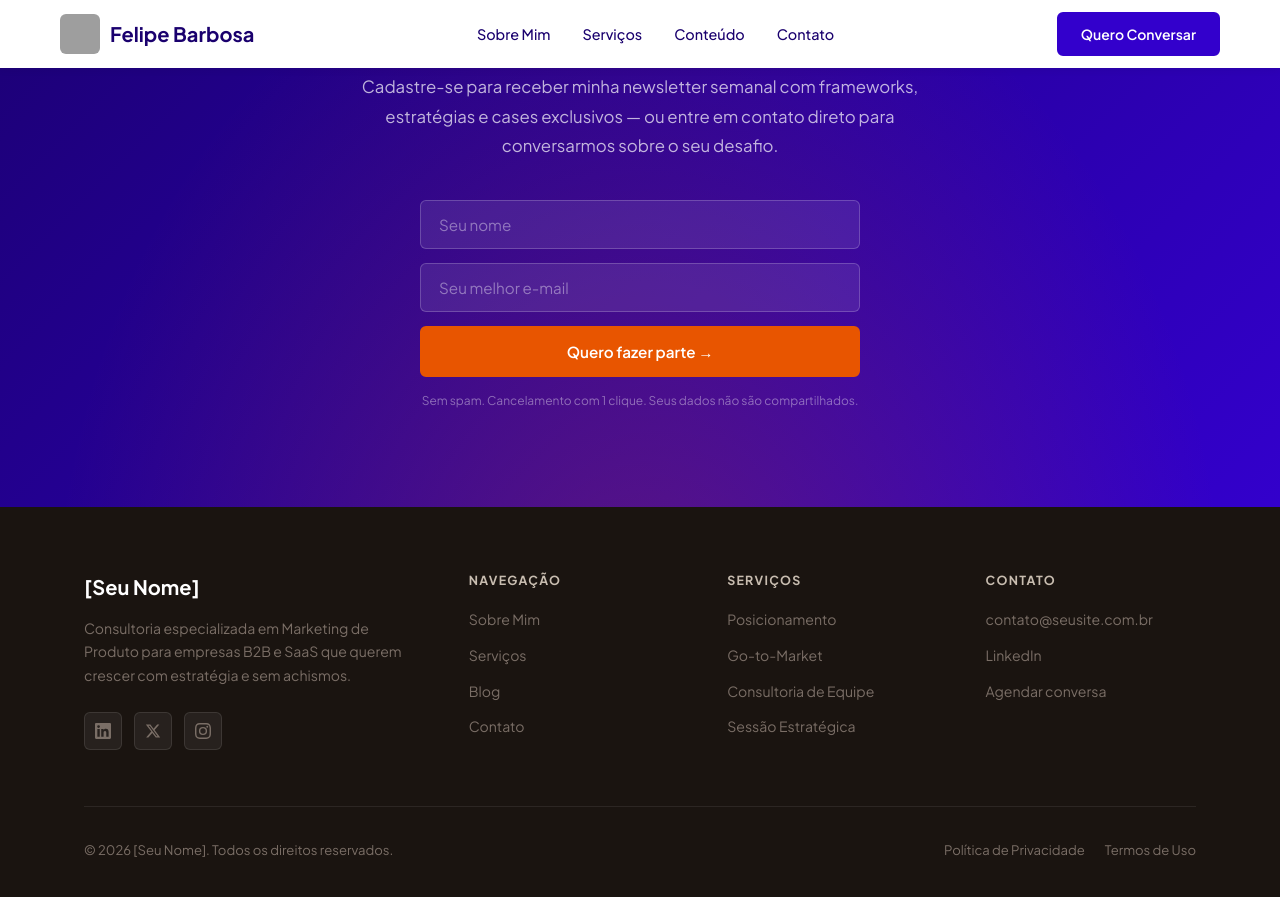
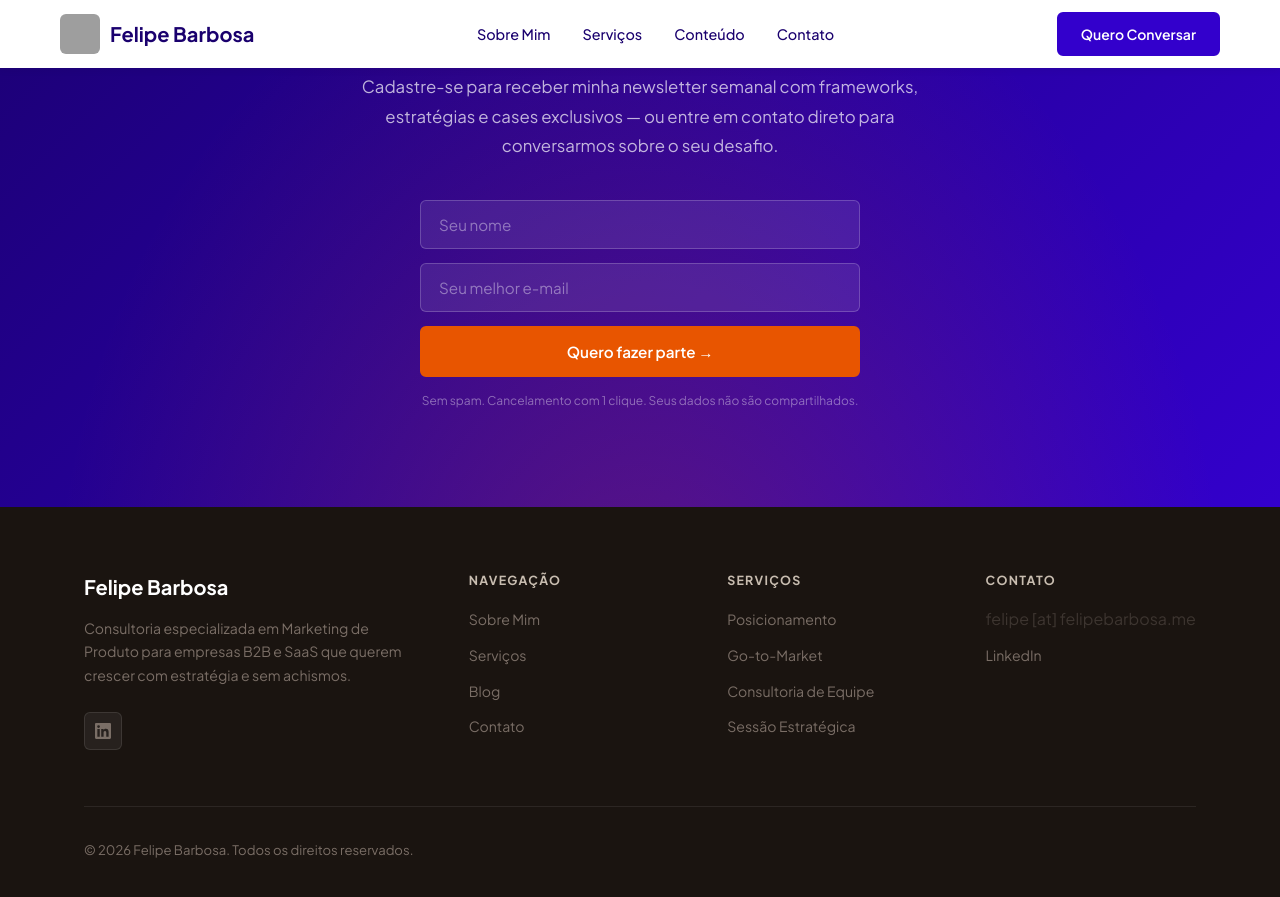
Before and after one commit to felipe-c-barbosa/claude-code-project, a Jekyll site: the page built from consultoria.html, in a window 1280 px wide and 900 px high, scrolled down 3782 px. Shown: the top 897 px of the window. Built offline with Jekyll 4.4.1, drawn with Linux system fonts in a browser that asks for light colours; grey boxes are pictures that could not be loaded.

Commit message:
Edited footer with social and removing info

```diff
--- a/consultoria.html
+++ b/consultoria.html
@@ -465,30 +465,30 @@ permalink: /
 
       <!-- Brand -->
       <div class="footer-brand">
-        <a href="/" class="nav-logo">[Seu Nome]</a>
+        <a href="/" class="nav-logo">Felipe Barbosa</a>
         <p class="footer-tagline">
           Consultoria especializada em Marketing de Produto para empresas
           B2B e SaaS que querem crescer com estratégia e sem achismos.
         </p>
         <div class="footer-social">
           <!-- LinkedIn -->
-          <a href="https://linkedin.com/in/seu-perfil" target="_blank" rel="noopener" class="social-link" aria-label="LinkedIn">
+          <a href="https://www.linkedin.com/in/felipecardosobarbosa/" target="_blank" rel="noopener" class="social-link" aria-label="LinkedIn">
             <svg xmlns="http://www.w3.org/2000/svg" viewBox="0 0 24 24" fill="currentColor">
               <path d="M20.447 20.452h-3.554v-5.569c0-1.328-.027-3.037-1.852-3.037-1.853 0-2.136 1.445-2.136 2.939v5.667H9.351V9h3.414v1.561h.046c.477-.9 1.637-1.85 3.37-1.85 3.601 0 4.267 2.37 4.267 5.455v6.286zM5.337 7.433a2.062 2.062 0 01-2.063-2.065 2.064 2.064 0 112.063 2.065zm1.782 13.019H3.555V9h3.564v11.452zM22.225 0H1.771C.792 0 0 .774 0 1.729v20.542C0 23.227.792 24 1.771 24h20.451C23.2 24 24 23.227 24 22.271V1.729C24 .774 23.2 0 22.222 0h.003z"/>
             </svg>
           </a>
           <!-- Twitter / X -->
-          <a href="https://twitter.com/seu-perfil" target="_blank" rel="noopener" class="social-link" aria-label="Twitter / X">
+          <!-- a href="https://twitter.com/seu-perfil" target="_blank" rel="noopener" class="social-link" aria-label="Twitter / X">
             <svg xmlns="http://www.w3.org/2000/svg" viewBox="0 0 24 24" fill="currentColor">
               <path d="M18.244 2.25h3.308l-7.227 8.26 8.502 11.24H16.17l-5.214-6.817L4.99 21.75H1.68l7.73-8.835L1.254 2.25H8.08l4.713 6.231zm-1.161 17.52h1.833L7.084 4.126H5.117z"/>
             </svg>
-          </a>
+          </a -->
           <!-- Instagram -->
-          <a href="https://instagram.com/seu-perfil" target="_blank" rel="noopener" class="social-link" aria-label="Instagram">
+          <!-- a href="https://instagram.com/seu-perfil" target="_blank" rel="noopener" class="social-link" aria-label="Instagram">
             <svg xmlns="http://www.w3.org/2000/svg" viewBox="0 0 24 24" fill="currentColor">
               <path d="M12 2.163c3.204 0 3.584.012 4.85.07 3.252.148 4.771 1.691 4.919 4.919.058 1.265.069 1.645.069 4.849 0 3.205-.012 3.584-.069 4.849-.149 3.225-1.664 4.771-4.919 4.919-1.266.058-1.644.07-4.85.07-3.204 0-3.584-.012-4.849-.07-3.26-.149-4.771-1.699-4.919-4.92-.058-1.265-.07-1.644-.07-4.849 0-3.204.013-3.583.07-4.849.149-3.227 1.664-4.771 4.919-4.919 1.266-.057 1.645-.069 4.849-.069zM12 0C8.741 0 8.333.014 7.053.072 2.695.272.273 2.69.073 7.052.014 8.333 0 8.741 0 12c0 3.259.014 3.668.072 4.948.2 4.358 2.618 6.78 6.98 6.98C8.333 23.986 8.741 24 12 24c3.259 0 3.668-.014 4.948-.072 4.354-.2 6.782-2.618 6.979-6.98.059-1.28.073-1.689.073-4.948 0-3.259-.014-3.667-.072-4.947-.196-4.354-2.617-6.78-6.979-6.98C15.668.014 15.259 0 12 0zm0 5.838a6.162 6.162 0 100 12.324 6.162 6.162 0 000-12.324zM12 16a4 4 0 110-8 4 4 0 010 8zm6.406-11.845a1.44 1.44 0 100 2.881 1.44 1.44 0 000-2.881z"/>
             </svg>
-          </a>
+          </a -->
         </div>
       </div>
 
@@ -518,9 +518,9 @@ permalink: /
       <div class="footer-col">
         <h4>Contato</h4>
         <ul class="footer-links">
-          <li><a href="mailto:contato@seusite.com.br">contato@seusite.com.br</a></li>
-          <li><a href="https://linkedin.com/in/seu-perfil" target="_blank" rel="noopener">LinkedIn</a></li>
-          <li><a href="https://calendly.com/seu-link" target="_blank" rel="noopener">Agendar conversa</a></li>
+          <li>felipe [at] felipebarbosa.me</li>
+          <li><a href="https://www.linkedin.com/in/felipecardosobarbosa/" target="_blank" rel="noopener">LinkedIn</a></li>
+          <!-- li><a href="https://calendly.com/seu-link" target="_blank" rel="noopener">Agendar conversa</a></li -->
         </ul>
       </div>
 
@@ -528,11 +528,11 @@ permalink: /
 
     <div class="footer-bottom">
       <p class="footer-copy">
-        &copy; <span id="currentYear"></span> [Seu Nome]. Todos os direitos reservados.
+        &copy; <span id="currentYear"></span> Felipe Barbosa. Todos os direitos reservados.
       </p>
       <nav class="footer-legal">
-        <a href="/privacidade/">Política de Privacidade</a>
-        <a href="/termos/">Termos de Uso</a>
+        <!-- a href="/privacidade/">Política de Privacidade</a>
+        <a href="/termos/">Termos de Uso</a -->
       </nav>
     </div>
   </div>
```
